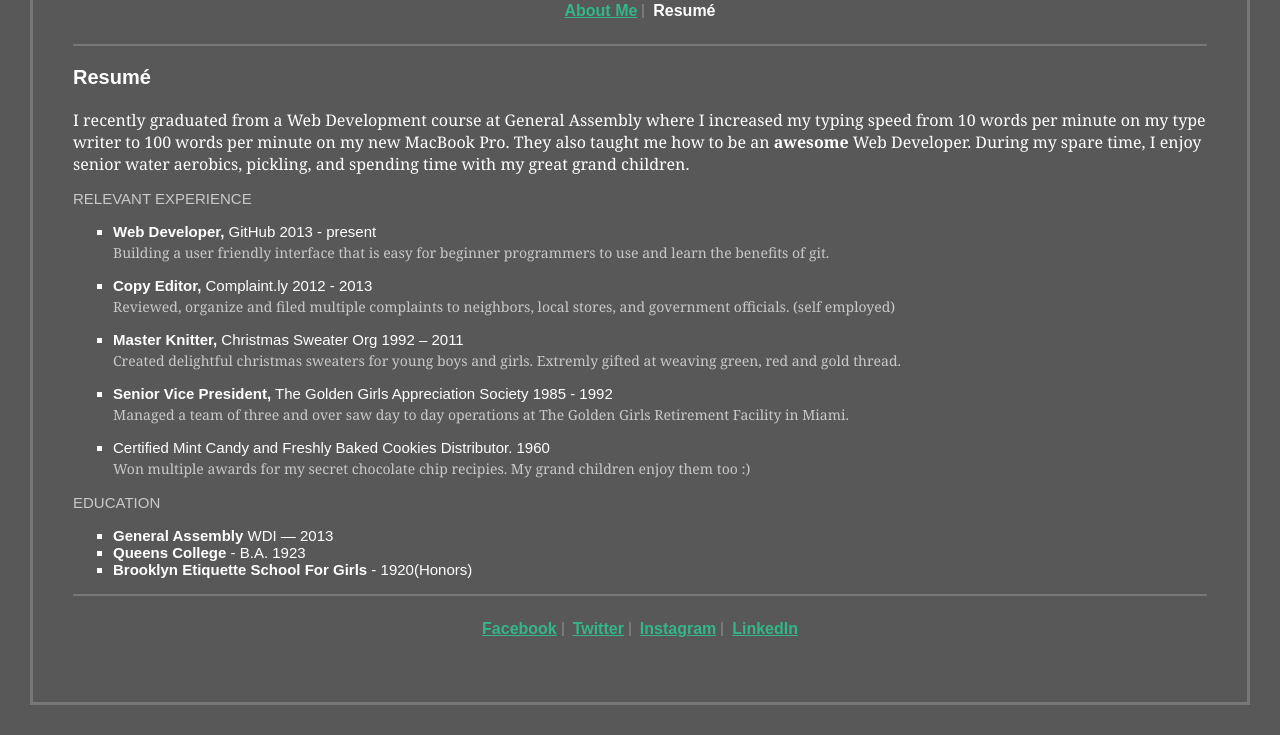
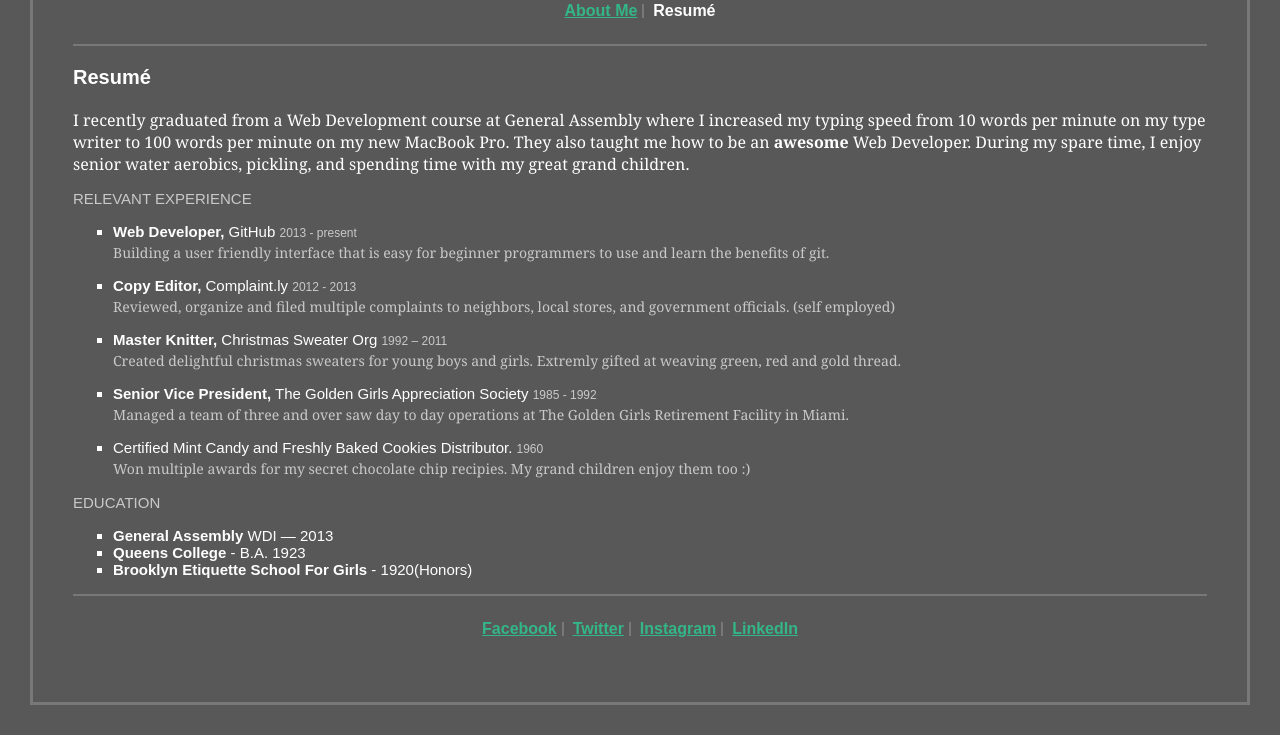
Before and after one commit to parsakos/wendybite, a plain HTML site: page aboutme.html in a window 1280 px wide. Shown: the part 192-927 px from the top of the page. Drawn offline with Linux system fonts and the light colour scheme.

Commit message:
final and done

```diff
--- a/aboutme.html
+++ b/aboutme.html
@@ -28,19 +28,19 @@
 						<ul>
 
 
-								<li class="bullets"> <b>Web Developer,</b> GitHub 2013 - present
+								<li class="bullets"> <b>Web Developer,</b> GitHub <span class="years">2013 - present </span>
 								<p class="resumetext"> Building a user friendly interface that is easy for beginner programmers to use and learn the benefits of git. <p></li>
 
-								<li class="bullets"> <b>Copy Editor,</b> Complaint.ly 2012 - 2013
+								<li class="bullets"> <b>Copy Editor,</b> Complaint.ly <span class="years">2012 - 2013 </span>
 								<p class="resumetext"> Reviewed, organize and filed multiple complaints to neighbors, local stores, and government officials. (self employed) <p></li>
 
-								<li class="bullets"> <b>Master Knitter,</b> Christmas Sweater Org 1992 – 2011
+								<li class="bullets"> <b>Master Knitter,</b> Christmas Sweater Org <span class="years">1992 – 2011 </span>
 								<p class="resumetext"> Created delightful christmas sweaters for young boys and girls. Extremly gifted at weaving green, red and gold thread.<p></li>
 
-								<li class="bullets"> <b>Senior Vice President,</b> The Golden Girls Appreciation Society 1985 - 1992
+								<li class="bullets"> <b>Senior Vice President,</b> The Golden Girls Appreciation Society <span class="years">1985 - 1992 </span>
 								<p class="resumetext"> Managed a team of three and over saw day to day operations at The Golden Girls Retirement Facility in Miami.<p></li>
 
-								<li class="bullets"> Certified Mint Candy and Freshly Baked Cookies Distributor. 1960
+								<li class="bullets"> Certified Mint Candy and Freshly Baked Cookies Distributor. <span class="years">1960 </span>
 								<p class="resumetext"> Won multiple awards for my secret chocolate chip recipies. My grand children enjoy them too :) <p></li>
 
 								</ul>
--- a/main.css
+++ b/main.css
@@ -128,4 +128,7 @@ body {
 }
 
 .years {
-	font-size: 23px;
+	font-size: 12px;
+	font-family: arial;
+	color: #c9c9c9;
+}
```
